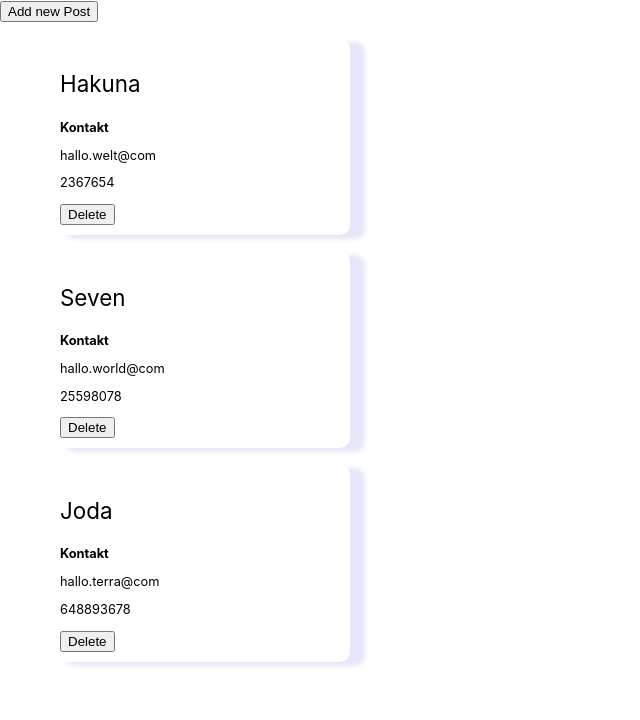
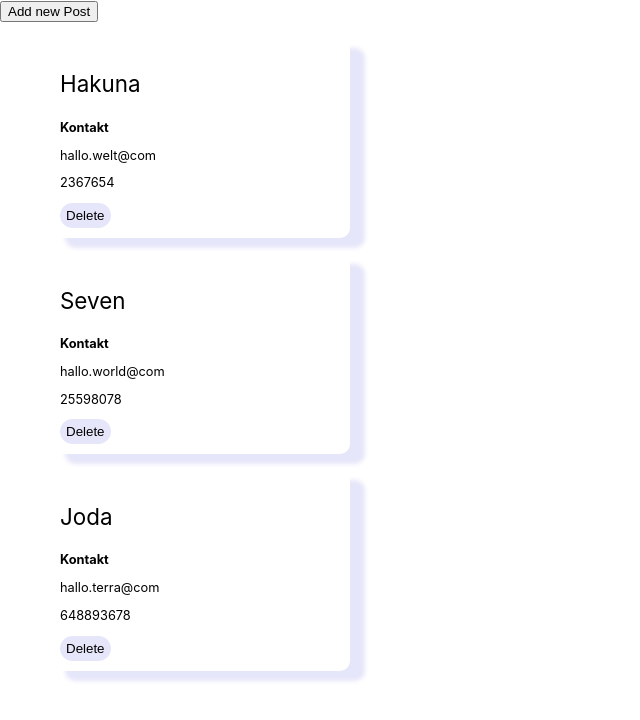
Before and after one commit to FranziGraml/capstone-project, a Next.js app: page / in a window 1280 px wide. Shown: the top 720 px of the page, without its empty margins (0-640 px from the left). Built offline with nearby package versions, Linux system fonts and the light colour scheme.

Commit message:
Add basic styling delete button

```diff
--- a/pages/index.js
+++ b/pages/index.js
@@ -25,7 +25,6 @@ export default function Home({ data }) {
 	useEffect(() => {
 		saveToLocal('localPosts', addPost);
 	}, [addPost]);
-	console.log('posts: ' + JSON.stringify(addPost));
 
 	return (
 		<main>
--- a/src/Components/Form/DeleteButton.js
+++ b/src/Components/Form/DeleteButton.js
@@ -1,11 +1,13 @@
+import ButtonDelete from '../UI/Button/DeleteButton.styles.js';
+
 export default function DeleteButton({ id, onAddPost, onSetAddPost }) {
 	function deletePost() {
 		onSetAddPost(onAddPost.filter(post => post.id !== id));
 	}
 
 	return (
-		<button type="button" onClick={() => deletePost()}>
+		<ButtonDelete type="button" onClick={() => deletePost()}>
 			Delete
-		</button>
+		</ButtonDelete>
 	);
 }
--- /dev/null
+++ b/src/Components/UI/Button/DeleteButton.styles.js
@@ -0,0 +1,14 @@
+import styled from 'styled-components';
+
+const ButtonDelete = styled.button`
+
+	border-radius: 20px;
+	border: none;
+	background-color: lavender;
+	display: flex;
+	padding: 5px 6px;
+	cursor: pointer:
+
+`;
+
+export default ButtonDelete;
--- a/src/Components/UI/PostArticle.styles.js
+++ b/src/Components/UI/PostArticle.styles.js
@@ -5,7 +5,7 @@ const CardArticle = styled.article`
 	padding: 10px;
 	margin: 10px;
 	border-radius: 10px;
-	box-shadow: 15px 4px 4px Lavender;
+	box-shadow: 15px 10px 4px Lavender;
 	width: 300px;
 `;
 export default CardArticle;
```
Also changed, not shown: 1 other file (tests, documents, lock files or other folders).
